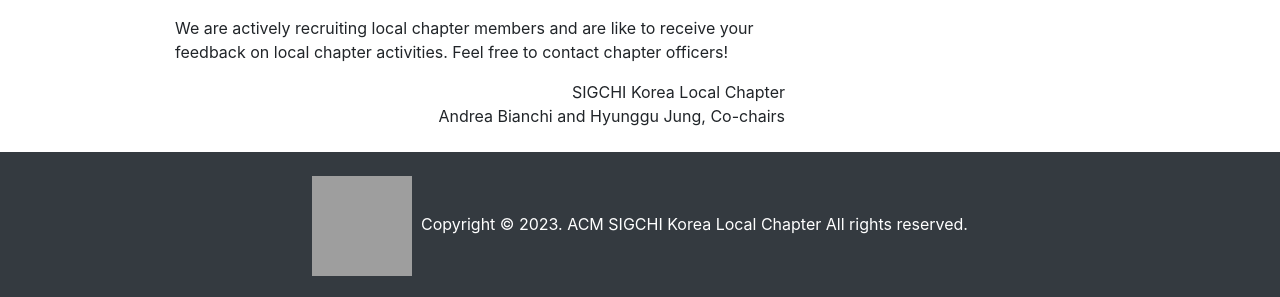
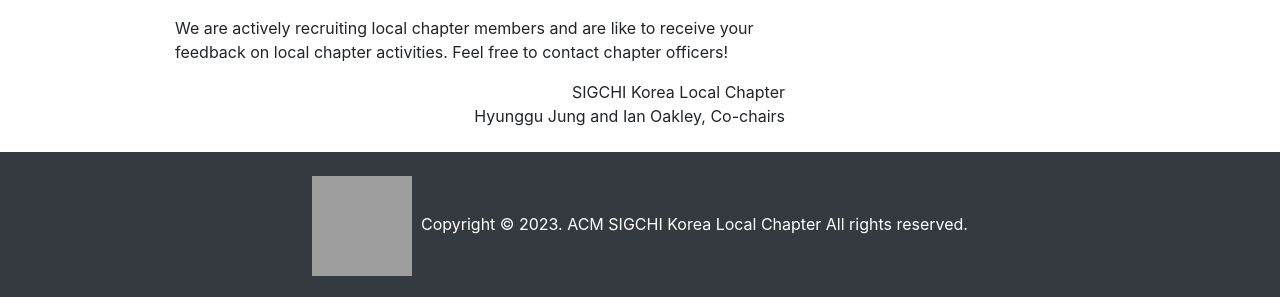
Before and after one commit to sigchikr/sigchikr.github.io, a Jekyll site: the page built from index.html, in a window 1280 px wide, cut to the strip 685-982 px from the top of the page. Built offline with Jekyll 4.4.1, drawn with Linux system fonts in a browser that asks for light colours; grey boxes are pictures that could not be loaded.

Commit message:
Update index.html

```diff
--- a/index.html
+++ b/index.html
@@ -18,7 +18,7 @@
     <!-- <a class="btn btn-primary btn-lg" href="#">Call to Action &raquo;</a>-->
     <p style="text-align: right;">
      SIGCHI Korea Local Chapter<br />
-     Andrea Bianchi and Hyunggu Jung, Co-chairs
+     Hyunggu Jung and Ian Oakley, Co-chairs
     </p>
   </div>
   {% include sidebar.html %}
```
